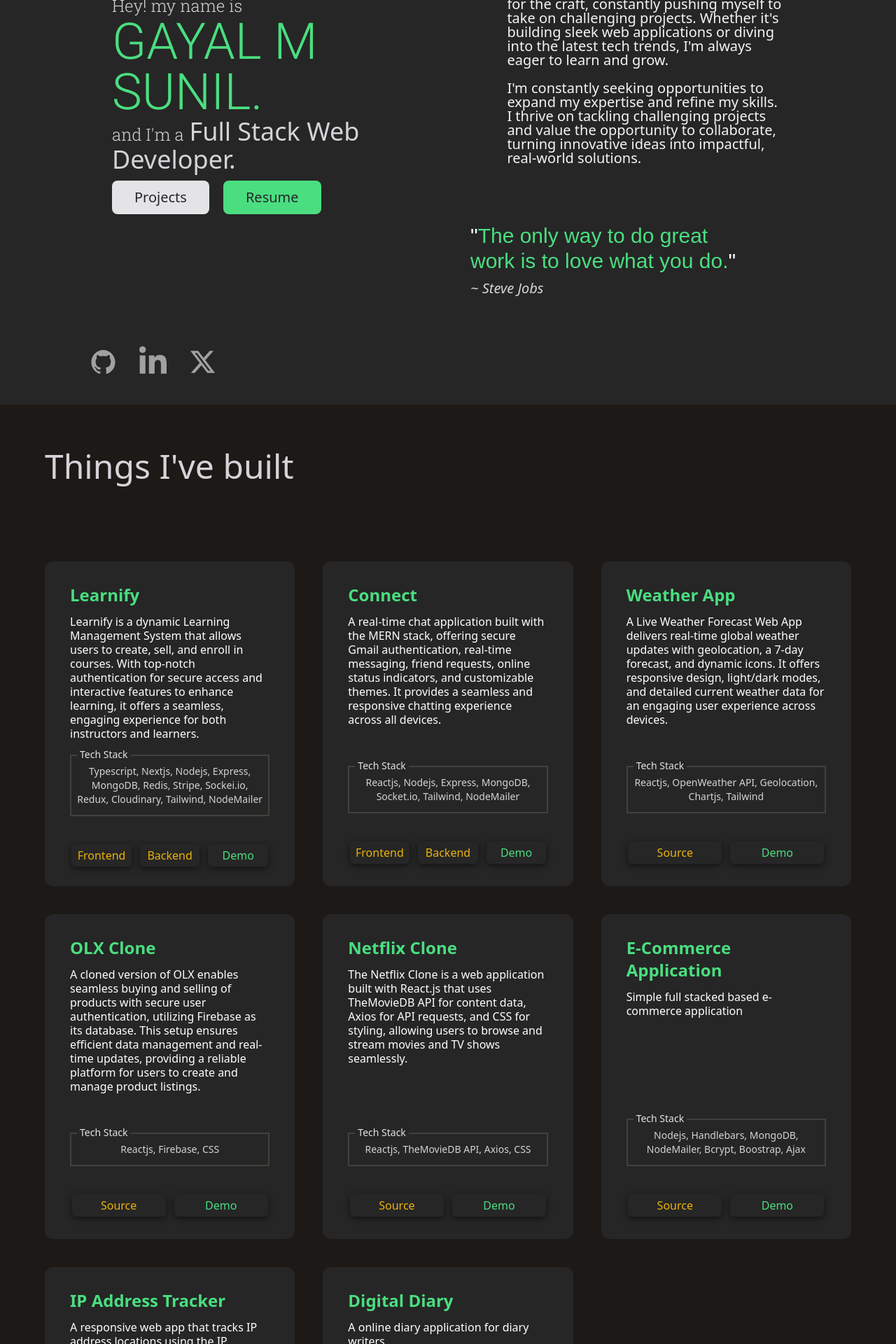
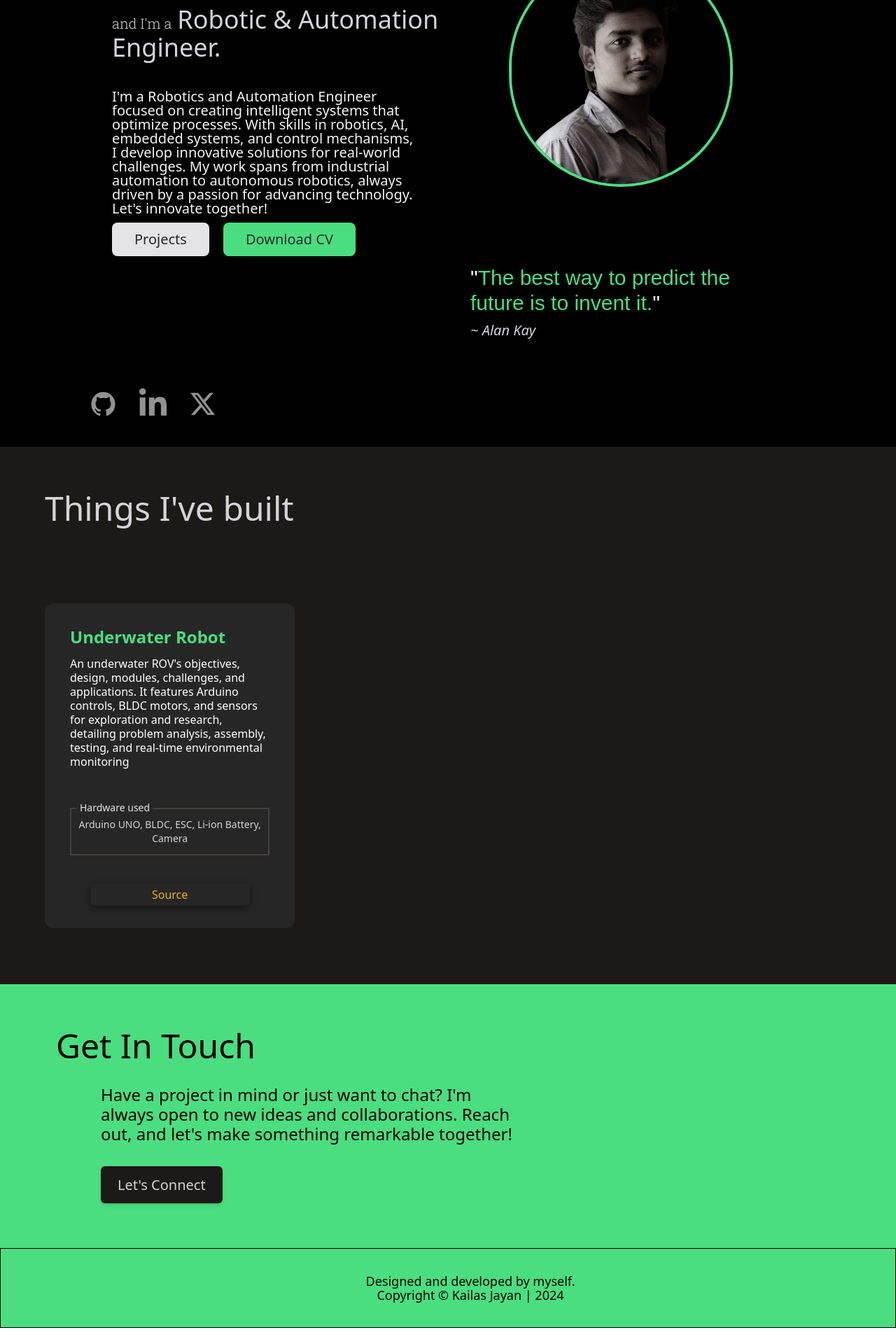
Before and after one commit to kailas24/Portfolio_kailas, a Next.js app: page / in a window 1280 px wide. Shown: the part 200-2120 px from the top of the page at 70% size. After the commit the page ends 2097 px from the top, so only its background shows below. Built offline with nearby package versions, Linux system fonts and the light colour scheme; a web font is replaced by a local one.

Commit message:
Inital commit

```diff
--- a/app/components/Contact/Contact.tsx
+++ b/app/components/Contact/Contact.tsx
@@ -9,7 +9,7 @@ const Contact = () => {
         <p className="mt-8 ml-16 max-sm:ml-5 text-2xl font-medium leading-7 max-md:max-w-full max-sm:text-base">
           Have a project in mind or just want to chat? I&apos;m always open to new ideas and collaborations. Reach out, and let&apos;s make something remarkable together!
         </p>
-        <Link href={'mailto:gayalsunil@gmail.com'} target='_blank' className="relative inline-flex items-center justify-center p-4 px-6 max-sm:px-3 max-sm:py-2 py-3 overflow-hidden font-medium text-indigo-600 transition duration-300 ease-out rounded-md shadow-md group gap-2 self-stretch mt-8 max-sm:mt-5 ml-16 text-xl max-sm:text-base text-pink-5 bg-stone-900 min-h-[53px] max-sm:ml-6 max-md:ml-16 hover:scale-110">
+        <Link href={'mailto:kailazjayan062003@gmail.com'} target='_blank' className="relative inline-flex items-center justify-center p-4 px-6 max-sm:px-3 max-sm:py-2 py-3 overflow-hidden font-medium text-indigo-600 transition duration-300 ease-out rounded-md shadow-md group gap-2 self-stretch mt-8 max-sm:mt-5 ml-16 text-xl max-sm:text-base text-pink-5 bg-stone-900 min-h-[53px] max-sm:ml-6 max-md:ml-16 hover:scale-110">
           <span className="absolute inset-0 flex items-center justify-center w-full h-full font-light text-white duration-300 -translate-x-full group-hover:translate-x-0 ease">
             Say Hello👋
           </span>
--- a/app/components/Footer/Footer.tsx
+++ b/app/components/Footer/Footer.tsx
@@ -3,7 +3,7 @@ import React from 'react'
 const Footer = () => {
   return (
     <footer className="overflow-hidden py-9 pr-16 pl-32 w-full text-lg font-medium leading-5 text-center text-black bg-green-400 border border-black border-solid max-md:px-5 max-md:max-w-full">
-      Designed and developed by myself.<br/> Copyright © Gayal M Sunil | 2024
+      Designed and developed by myself.<br/> Copyright © Kailas Jayan | 2024
     </footer>
   )
 }
--- a/app/components/Hero/Hero.tsx
+++ b/app/components/Hero/Hero.tsx
@@ -16,27 +16,29 @@ const Hero = () => {
         <section className="flex flex-col self-center w-full max-w-[75%] max-lg:max-w-full max-sm:px-3 max-md:px-10 max-lg:px-12">
             {lgScreen < 1024 && (
                 <Link href={'/Resume.pdf'} download className="overflow-hidden right-5 top-5 absolute p-3 px-8 text-xl font-medium py-3.5 text-green-400 underline leading-3">
-                    Resume
+                    Download CV
                 </Link>
             )}
             <div className="max-md:max-w-full">
                 <div className="flex gap-5 max-md:flex-col">
                     <div className="flex flex-col w-[57%] max-md:ml-0 max-md:w-full">
-                        <div className="flex flex-col mt-24 font-light text-zinc-300 max-md:mt-10 max-md:max-w-full">
+                        <div className="flex flex-col mt-2 font-light text-zinc-300 max-md:mt-10 max-md:max-w-full">
                             <h1 className={`font-Roboto_Slab text-2xl max-sm:text-lg`}>Hey! my name is</h1>
                             <p className={`text-7xl text-green-400 max-md:max-w-full max-sm:text-5xl font-Roboto`}>
-                                GAYAL M SUNIL.
+                                KAILAS JAYAN.
                             </p>
                             <p className="mr-11 text-3xl max-md:mr-2.5 max-md:max-w-full">
-                                <span className={`font-Roboto_Slab text-2xl max-sm:text-lg`}>and I&apos;m a</span>{" "}
-                                <span className="text-4xl max-sm:text-3xl">Full Stack Web Developer.</span>
+                                <span className={`font-Roboto_Slab text-xl max-sm:text-lg`}>and I&apos;m a</span>{" "}
+                                <span className="text-4xl max-sm:text-3xl">Robotic & Automation Engineer.</span>
                             </p>
                         </div>
+                        <div className="flex flex-col mt-10  max-md:ml-0 max-md:w-full w-4/5">
+                            <p className="text-xl leading-5 text-zinc-100 max-md:mt-10 max-sm:mt-4 max-md:max-w-full max-sm:text-sm max-sm:leading-4">
+                            I'm a Robotics and Automation Engineer focused on creating intelligent systems that optimize processes. With skills in robotics, AI, embedded systems, and control mechanisms, I develop innovative solutions for real-world challenges. My work spans from industrial automation to autonomous robotics, always driven by a passion for advancing technology. Let's innovate together!                            </p>
+                        </div>
                     </div>
-                    <div className="flex flex-col ml-5 w-[43%] max-md:ml-0 max-md:w-full">
-                        <p className="text-xl leading-5 text-zinc-100 max-md:mt-10 max-sm:mt-4 max-md:max-w-full max-sm:text-sm max-sm:leading-4">
-                            Hi, I&apos;m Gayal - a self-taught web developer with a passion for coding, problem-solving, and exploring new technologies. Over the years, I&apos;ve honed my skills through dedication and a love for the craft, constantly pushing myself to take on challenging projects. Whether it&apos;s building sleek web applications or diving into the latest tech trends, I&apos;m always eager to learn and grow. <br /><br /> I&apos;m constantly seeking opportunities to expand my expertise and refine my skills. I thrive on tackling challenging projects and value the opportunity to collaborate, turning innovative ideas into impactful, real-world solutions.
-                        </p>
+                    <div className="flex flex-col mt-10 w-2/6 max-md:ml-0 max-md:w-full">
+                        <img src="/profile.jpg" className='rounded-full border-green-400 border-4' alt="" />
                     </div>
                 </div>
             </div>
@@ -46,16 +48,16 @@ const Hero = () => {
                 </Link>
                 {lgScreen >= 1024 && (
                     <Link href={'/Resume.pdf'} download className="overflow-hidden gap-2 self-start p-3 px-8 text-xl font-medium py-3.5 mt-2.5 leading-none whitespace-nowrap rounded-lg bg-green-400 text-zinc-800 hover:scale-110 max-sm:hover:scale-75 duration-300 max-sm:scale-75 max-sm:self-start">
-                        Resume
+                        Download CV
                     </Link>
                 )}
             </div>
             <blockquote className="self-end mt-3.5 mr-16 w-[40%] text-2xl leading-9 text-white max-md:mr-2.5 max-md:max-w-full max-sm:self-end max-sm:leading-4 max-sm:text-end max-sm:w-[90%] max-lg:w-[60%]">
                 <span className={`text-3xl font-Suez_One leading-8 text-green-400 max-sm:text-2xl`}>
-                    <span className='text-white'>&quot;</span>The only way to do great work is to love what you do.<span className='text-white'>&quot;</span>
+                    <span className='text-white'>&quot;</span>The best way to predict the future is to invent it.<span className='text-white'>&quot;</span>
                 </span>
                 <br />
-                <cite className="text-zinc-300 text-xl max-sm:text-sm">~ Steve Jobs</cite>
+                <cite className="text-zinc-300 text-xl max-sm:text-sm">~ Alan Kay</cite>
             </blockquote>
         </section>
     )
--- a/app/components/ProjectCards/ProjectCards.tsx
+++ b/app/components/ProjectCards/ProjectCards.tsx
@@ -22,63 +22,31 @@ const ProjectCards: React.FC<Props> = (props) => {
       <p className="self-start mt-3 leading-5 max-sm:text-sm">{props.description}</p>
       <div className="mt-auto">
         <div className="border-2 border-stone-700 border-solid mt-5">
-          <span className="absolute -mt-3 text-zinc-200 px-1 ml-2 bg-neutral-800 text-sm">Tech Stack</span>
+          <span className="absolute -mt-3 text-zinc-200 px-1 ml-2 bg-neutral-800 text-sm">Hardware used</span>
           <div className="py-3 flex justify-center text-zinc-300 text-sm px-1.5 text-center max-sm:text-sm">
             {props.tech}
           </div>
         </div>
         <div className="flex gap-2.5 mt-5 max-sm:mt-1 max-md:mt-1 justify-center w-full whitespace-nowrap">
-          {props.source?.frontend && (
-            <div className="mt-5 w-full text-center">
-              <Link target="_blank" href={props.source.frontend} rel="noopener noreferrer">
-                <button
-                  className="text-yellow-500 shadow-[0_3px_10px_rgb(0,0,0,0.5)] px-2 py-2 rounded-md w-[30%] hover:text-black hover:bg-yellow-500 hover:scale-110 duration-300"
-                  aria-label="View Frontend"
-                >
-                  Frontend
-                </button>
-              </Link>
-              <span className="m-1.5"></span>
-              {props.source.backend && (
-                <Link target="_blank" href={props.source.backend} rel="noopener noreferrer">
-                  <button
-                    className="text-yellow-500 shadow-[0_3px_10px_rgb(0,0,0,0.5)] px-2 py-2 rounded-md w-[30%] hover:text-black hover:bg-yellow-500 hover:scale-110 duration-300"
-                    aria-label="View Backend"
-                  >
-                    Backend
-                  </button>
-                </Link>
-              )}
-              <span className="m-1.5"></span>
-              <Link target="_blank" href={props.link} rel="noopener noreferrer">
-                <button
-                  className="text-green-400 shadow-[0_3px_10px_rgb(0,0,0,0.5)] px-2 py-2 rounded-md w-[30%] hover:text-black hover:bg-green-400 hover:scale-110 duration-300"
-                  aria-label="View Demo"
-                >
-                  Demo
-                </button>
-              </Link>
-            </div>
-          )}
           {props.source?.sourceLink && (
             <div className="mt-5 w-full text-center">
               <Link target="_blank" href={props.source.sourceLink} rel="noopener noreferrer">
                 <button
-                  className="text-yellow-500 shadow-[0_3px_10px_rgb(0,0,0,0.5)] px-2 py-2 rounded-md w-[47%] hover:text-black hover:bg-yellow-500 hover:scale-110 duration-300"
+                  className="text-yellow-500 shadow-[0_3px_10px_rgb(0,0,0,0.5)] px-2 py-2 rounded-md w-[80%] hover:text-black hover:bg-yellow-500 hover:scale-110 duration-300"
                   aria-label="View Source"
                 >
                   Source
                 </button>
               </Link>
-              <span className="m-1.5"></span>
-              <Link target="_blank" href={props.link} rel="noopener noreferrer">
+              {/* <span className="m-1.5"></span> */}
+              {/* <Link target="_blank" href={props.link} rel="noopener noreferrer">
                 <button
                   className="text-green-400 shadow-[0_3px_10px_rgb(0,0,0,0.5)] px-2 py-2 rounded-md w-[47%] hover:text-black hover:bg-green-400 hover:scale-110 duration-300"
                   aria-label="View Demo"
                 >
                   Demo
                 </button>
-              </Link>
+              </Link> */}
             </div>
           )}
         </div>
--- a/app/components/Projects/Projects.tsx
+++ b/app/components/Projects/Projects.tsx
@@ -4,78 +4,13 @@ import ProjectCards from '../ProjectCards/ProjectCards';
 const Projects = () => {
     const projects = [
         {
-            title: 'Learnify',
-            description: 'Learnify is a dynamic Learning Management System that allows users to create, sell, and enroll in courses. With top-notch authentication for secure access and interactive features to enhance learning, it offers a seamless, engaging experience for both instructors and learners.',
-            tech: 'Typescript, Nextjs, Nodejs, Express, MongoDB, Redis, Stripe, Sockei.io, Redux, Cloudinary, Tailwind, NodeMailer',
+            title: 'Underwater Robot',
+            description: "An underwater ROV's objectives, design, modules, challenges, and applications. It features Arduino controls, BLDC motors, and sensors for exploration and research, detailing problem analysis, assembly, testing, and real-time environmental monitoring",
+            tech: 'Arduino UNO, BLDC, ESC, Li-ion Battery, Camera',
             source: {
-              frontend: 'https://github.com/GayalMelappilly/LMS-Frontend.git',
-              backend: 'https://github.com/GayalMelappilly/LMS-Backend.git'
+              sourceLink: "https://drive.google.com/file/d/1R5-0Ce-D3mpUjZE_bRz1JjSkSC0m8mOy/view"
             },
             link: 'https://learnify-client-tau.vercel.app'
-          },
-          {
-            title: 'Connect',
-            description: 'A real-time chat application built with the MERN stack, offering secure Gmail authentication, real-time messaging, friend requests, online status indicators, and customizable themes. It provides a seamless and responsive chatting experience across all devices.',
-            tech: 'Reactjs, Nodejs, Express, MongoDB, Socket.io, Tailwind, NodeMailer',
-            source: {
-              frontend: 'https://github.com/GayalMelappilly/Connect-app-frontend.git',
-              backend: 'https://github.com/GayalMelappilly/Connect-app-backend.git'
-            },
-            link: 'https://connect-app-ykav.onrender.com'
-          },
-          {
-            title: 'Weather App',
-            description: 'A Live Weather Forecast Web App delivers real-time global weather updates with geolocation, a 7-day forecast, and dynamic icons. It offers responsive design, light/dark modes, and detailed current weather data for an engaging user experience across devices.',
-            tech: 'Reactjs, OpenWeather API, Geolocation, Chartjs, Tailwind',
-            source: {
-              sourceLink: 'https://github.com/GayalMelappilly/Weather-app-intern.git',
-            },
-            link: 'https://gayalmelappilly.github.io/Weather-app-intern/'
-          },
-          {
-            title: 'OLX Clone',
-            description: 'A cloned version of OLX enables seamless buying and selling of products with secure user authentication, utilizing Firebase as its database. This setup ensures efficient data management and real-time updates, providing a reliable platform for users to create and manage product listings.',
-            tech: 'Reactjs, Firebase, CSS',
-            source: {
-              sourceLink: 'https://github.com/GayalMelappilly/OLX-Clone.git'
-            },
-            link: 'https://olx-clone-seven-tau.vercel.app'
-          },
-          {
-            title: 'Netflix Clone',
-            description: 'The Netflix Clone is a web application built with React.js that uses TheMovieDB API for content data, Axios for API requests, and CSS for styling, allowing users to browse and stream movies and TV shows seamlessly.',
-            tech: 'Reactjs, TheMovieDB API, Axios, CSS',
-            source: {
-              sourceLink: 'https://github.com/GayalMelappilly/Netflix-Clone.git'
-            },
-            link: 'https://netflix-clone-seven-wine.vercel.app'
-          },
-          {
-            title: 'E-Commerce Application',
-            description: 'Simple full stacked based e-commerce application',
-            tech: 'Nodejs, Handlebars, MongoDB, NodeMailer, Bcrypt, Boostrap, Ajax',
-            source: {
-              sourceLink: 'https://github.com/GayalMelappilly/eCommerce.git'
-            },
-            link: 'https://connect-app-ykav.onrender.com'
-          },
-          {
-            title: 'IP Address Tracker',
-            description: 'A responsive web app that tracks IP address locations using the IP Geolocation API by IPify. It features an interactive LeafletJS map displaying user and searched IP locations. The design adapts to all devices, supports domain lookups, and highlights hover states for an engaging user experience.',
-            tech: 'Javascript, LeafletJS, OpenStreetMap API, IP Geolocation API, Ajax, Bootstrap',
-            source: {
-              sourceLink: 'https://github.com/GayalMelappilly/ip-address-tracker'
-            },
-            link: 'https://ip-address-tracker-six-kohl.vercel.app'
-          },
-          {
-            title: 'Digital Diary',
-            description: 'A online diary application for diary writers',
-            tech: 'Nodejs, Express, Handlebars, Bootstrap',
-            source: {
-              sourceLink: 'https://github.com/GayalMelappilly/DIGITAL-DIARY.git'
-            },
-            link: 'https://connect-app-ykav.onrender.com'
           },
     ];
 
--- a/app/components/SocialLinks/SocialLinks.tsx
+++ b/app/components/SocialLinks/SocialLinks.tsx
@@ -24,13 +24,15 @@ const SocialLinks = () => {
   }, []);
   return (
     <nav className="flex gap-8 max-sm:gap-0.5 items-start mt-16 self-start ml-32 max-md:mt-10 max-md:ml-10">
-      <Link href={'https://github.com/GayalMelappilly'} target="_blank">
+      {/* GITHUB PROFILE */}
+      <Link href={''} target="_blank">
         <IoLogoGithub size={iconSize} className="object-contain shrink-0 aspect-[0.85] w-[39px] text-zinc-100 opacity-60 hover:opacity-100" />
       </Link>
-      <Link href={'https://www.linkedin.com/in/gayal-melappilly'} target="_blank">
+      <Link href={'https://www.linkedin.com/in/kailas-jayan/'} target="_blank">
         <FaLinkedinIn size={iconSize} className="object-contain shrink-0 aspect-[0.85] w-[39px] text-zinc-100 opacity-60 hover:opacity-100" />
       </Link>
-      <Link href={'https://x.com/GayalMelappilly'} target="_blank">
+      {/* Twitter Profile Link */}
+      <Link href={''} target="_blank">
         <FaXTwitter size={iconSize} className="object-contain shrink-0 aspect-[0.85] w-[39px] text-zinc-100 opacity-60 hover:opacity-100" />
       </Link>
     </nav>
--- a/app/page.tsx
+++ b/app/page.tsx
@@ -7,7 +7,7 @@ import Footer from "./components/Footer/Footer";
 
 const page = () => {
   return (
-    <div className="flex flex-col pt-24 max-sm:pt-8 bg-neutral-800">
+    <div className="flex flex-col pt-24 max-sm:pt-8 bg-black">
       <Hero />
       <SocialLinks />
       <Projects />
```
Also changed, not shown: public/profile.jpg (added), 1 other file (tests, documents, lock files or other folders).
